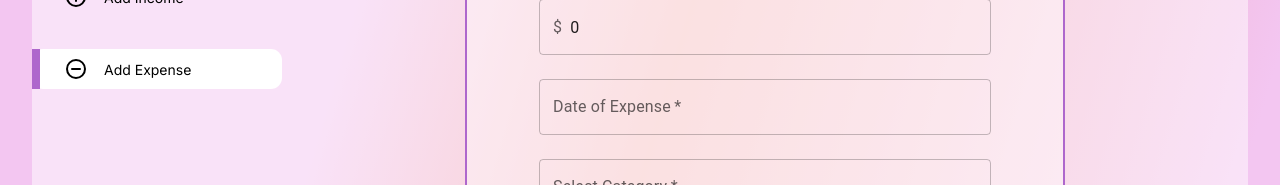
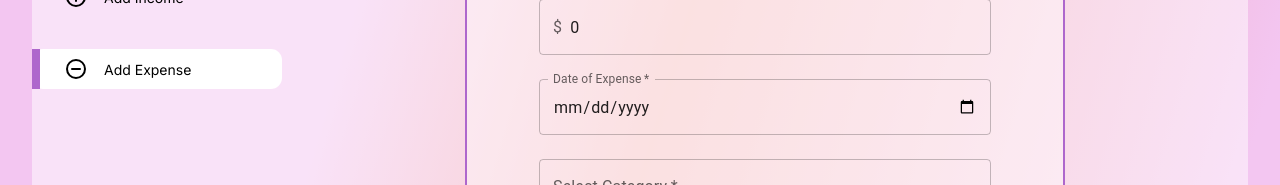
Before and after one commit to StephaniePlomp/budget-manager-app, a React (Create React App) app: page /#/add-expense in a window 1280 px wide. Shown: the part 326-511 px from the top of the page. Built offline with nearby package versions, Linux system fonts and the light colour scheme.

Commit message:
textfield input focus fix

```diff
--- a/src/components/expense/Expense.js
+++ b/src/components/expense/Expense.js
@@ -140,17 +140,16 @@ const Expense = ({ setIsAdded }) => {
                     />
 
                     <TextField
+                        InputLabelProps={{ shrink: true }}
                         className='textfield'
                         label="Date of Expense"
-                        type='text'
+                        type='date'
                         id='date'
-                        value={date}
+                        value={date ? date : ''}
                         onChange={onDateChange}
                         required
                         error={dateError}
                         helperText={dateError && "Please select the date"}
-                        onFocus={onDateFocus}
-                        onBlur={onBlurFocus}
                     />
 
                     <TextField
--- a/src/components/income/Income.css
+++ b/src/components/income/Income.css
@@ -52,7 +52,25 @@
     margin: 1rem auto;
   }
 
-  input [type= ‘date’ ]  ::after{
-    color: #fff;
-    content: attr(placeholder);
- }
+  /* input[type="date"] {
+    position: relative;
+  }
+
+  input[type="date"]:before {
+    position: absolute;
+    left: 10px;
+    top: 0px;
+    content: "Date of transaction*";
+    color: #636262;
+    width: 100%;
+    line-height:20px;
+  }
+
+  input[type="date"]:valid:before {
+    display: none;
+  }
+
+  input[type="date"]:focus::before,
+input[type="date"]:valid::before {
+  content: "";
+} */
--- a/src/components/income/Income.js
+++ b/src/components/income/Income.js
@@ -127,7 +127,6 @@ const Income = ({ isAdded, setIsAdded }) => {
                         required
                         error={dateError}
                         helperText={dateError && "Please select the date"}
-                        placeholder="mm/dd/yyyy"
                     />
                     <Typography align='center'>
                         <button className='add-btn'>Submit</button>
```
Also changed, not shown: src/components/expense/Expense.css (line endings or trailing spaces).
